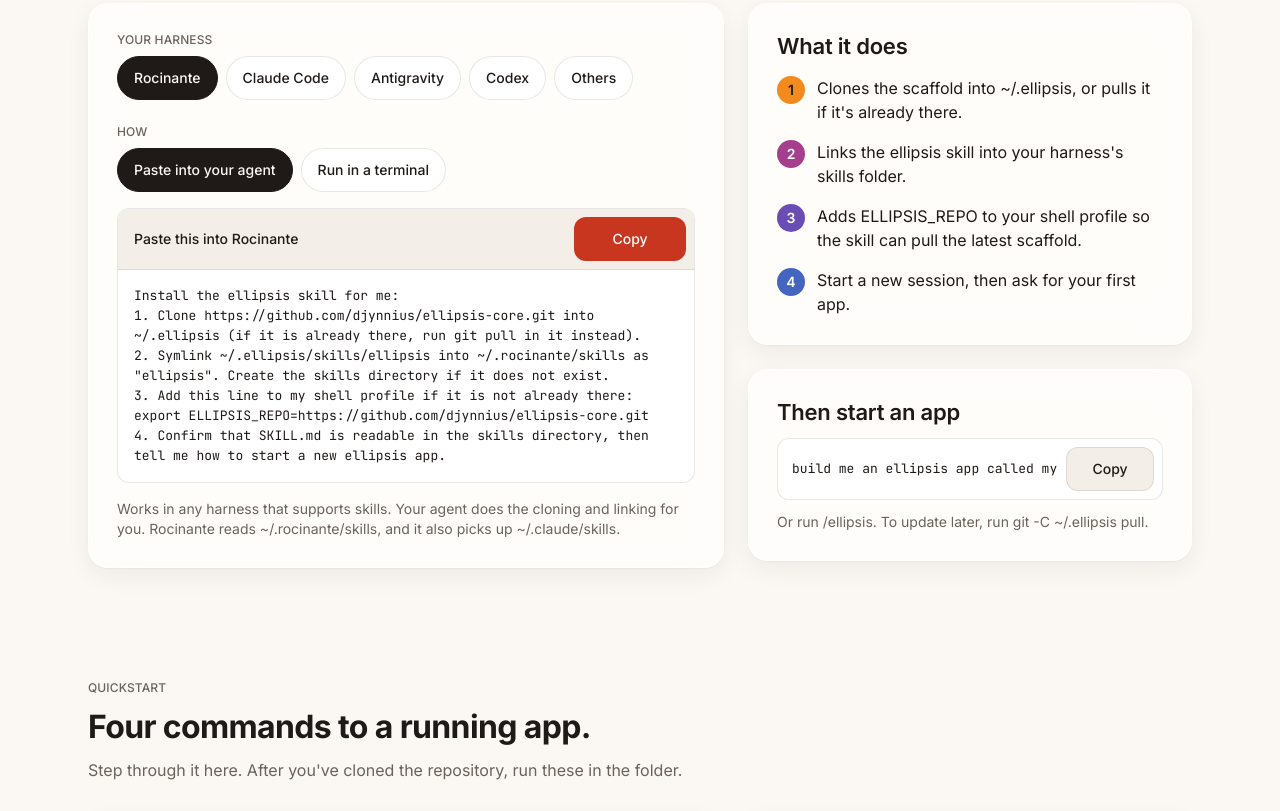
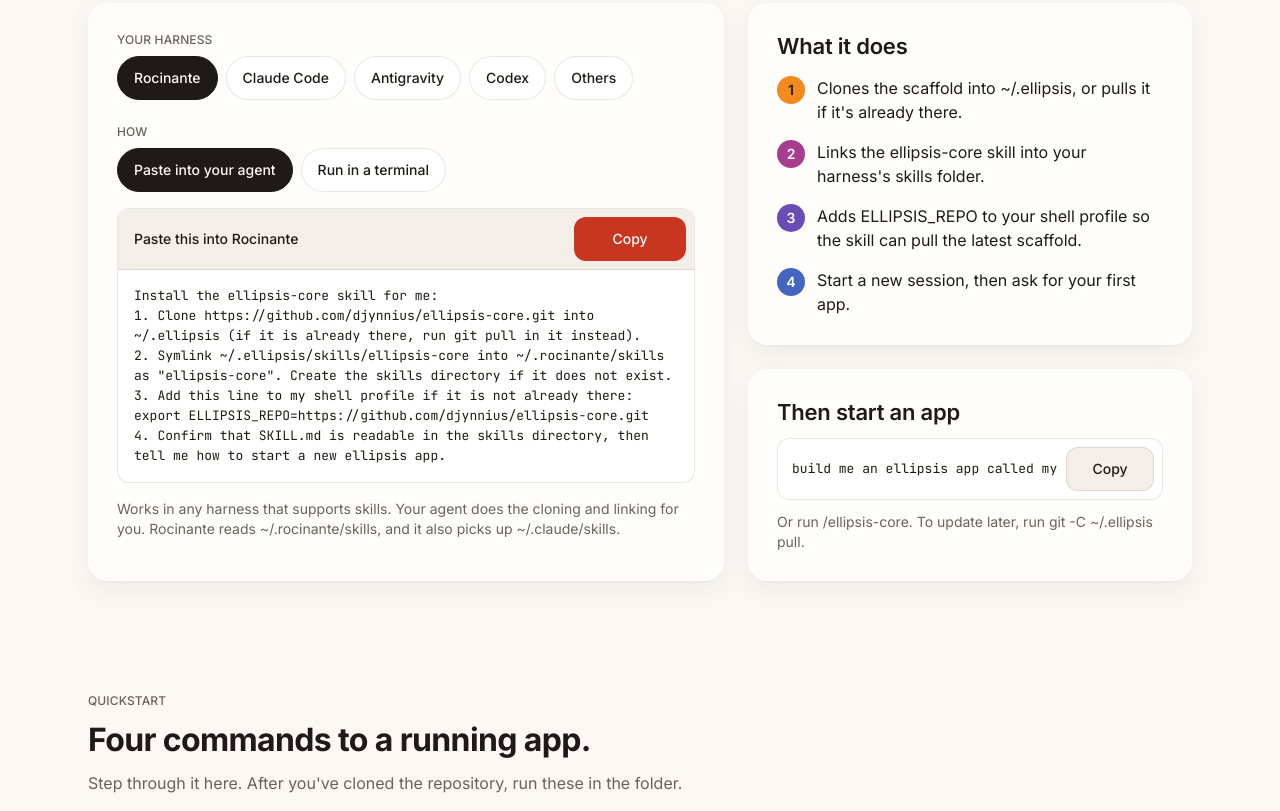
Before and after one commit to djynnius/ellipsis-core, a plain HTML site: page ellipsis-core-site/index.html in a window 1280 px wide. Shown: the part 3849-4660 px from the top of the page. Drawn offline with Linux system fonts and the light colour scheme.

Commit message:
Rename the skill to ellipsis-core
Co-Authored-By: Claude Fable 5.2 <noreply@anthropic.com>

```diff
--- a/ellipsis-core-site/assets/scripts/app.js
+++ b/ellipsis-core-site/assets/scripts/app.js
@@ -141,8 +141,8 @@
     }));
 
     // ---- skill
-    const agentText = 'Install the ellipsis skill for me:\n1. Clone https://github.com/djynnius/ellipsis-core.git into ~/.ellipsis (git pull if it is already there).\n2. Symlink ~/.ellipsis/skills/ellipsis into your skills directory as "ellipsis".\n3. Add export ELLIPSIS_REPO=https://github.com/djynnius/ellipsis-core.git to my shell profile.\n4. Confirm SKILL.md is readable, then tell me how to start a new ellipsis app.';
-    const diyText = 'git clone https://github.com/djynnius/ellipsis-core.git ~/.ellipsis\n\n# Claude Code\nmkdir -p ~/.claude/skills\nln -sfn ~/.ellipsis/skills/ellipsis ~/.claude/skills/ellipsis\n\n# lets the skill pull the latest scaffold\necho \'export ELLIPSIS_REPO=https://github.com/djynnius/ellipsis-core.git\' >> ~/.bashrc';
+    const agentText = 'Install the ellipsis-core skill for me:\n1. Clone https://github.com/djynnius/ellipsis-core.git into ~/.ellipsis (git pull if it is already there).\n2. Symlink ~/.ellipsis/skills/ellipsis-core into your skills directory as "ellipsis-core".\n3. Add export ELLIPSIS_REPO=https://github.com/djynnius/ellipsis-core.git to my shell profile.\n4. Confirm SKILL.md is readable, then tell me how to start a new ellipsis app.';
+    const diyText = 'git clone https://github.com/djynnius/ellipsis-core.git ~/.ellipsis\n\n# Claude Code\nmkdir -p ~/.claude/skills\nln -sfn ~/.ellipsis/skills/ellipsis-core ~/.claude/skills/ellipsis-core\n\n# lets the skill pull the latest scaffold\necho \'export ELLIPSIS_REPO=https://github.com/djynnius/ellipsis-core.git\' >> ~/.bashrc';
     const pillStyle = (on) => 'display:inline-flex;align-items:center;min-height:44px;padding:0 18px;border-radius:999px;box-sizing:border-box;font:500 14px/20px Inter,-apple-system,system-ui,sans-serif;'
       + (on ? 'background:#1F1A17;color:#FBF8F4;border:1px solid #1F1A17;' : 'background:#FFFFFF;color:#1F1A17;border:1px solid rgba(31,26,23,0.10);');
 
@@ -159,17 +159,17 @@
     const dir = hd.dir;
     const dirWords = s.harness === 'other' ? 'your own skills directory (most harnesses read ~/.agents/skills)' : dir;
     const step2 = hd.link
-      ? '2. Symlink ~/.ellipsis/skills/ellipsis into ' + dirWords + ' as "ellipsis". Create the skills directory if it does not exist.\n'
-      : '2. Copy ~/.ellipsis/skills/ellipsis into ' + dirWords + ' as "ellipsis". Copy it rather than symlinking, since symlinked skills may not be picked up. Create the skills directory if it does not exist.\n';
-    const pasteText = 'Install the ellipsis skill for me:\n'
+      ? '2. Symlink ~/.ellipsis/skills/ellipsis-core into ' + dirWords + ' as "ellipsis-core". Create the skills directory if it does not exist.\n'
+      : '2. Copy ~/.ellipsis/skills/ellipsis-core into ' + dirWords + ' as "ellipsis-core". Copy it rather than symlinking, since symlinked skills may not be picked up. Create the skills directory if it does not exist.\n';
+    const pasteText = 'Install the ellipsis-core skill for me:\n'
       + '1. Clone ' + repo + ' into ~/.ellipsis (if it is already there, run git pull in it instead).\n'
       + step2
       + '3. Add this line to my shell profile if it is not already there: export ELLIPSIS_REPO=' + repo + '\n'
       + '4. Confirm that SKILL.md is readable in the skills directory, then tell me how to start a new ellipsis app.';
     const terminalText = 'git clone ' + repo + ' ~/.ellipsis\n\n'
       + (hd.link
-        ? 'mkdir -p ' + dir + ' && ln -sfn ~/.ellipsis/skills/ellipsis ' + dir + '/ellipsis\n\n'
-        : 'mkdir -p ' + dir + ' && rm -rf ' + dir + '/ellipsis && cp -R ~/.ellipsis/skills/ellipsis ' + dir + '/ellipsis\n\n')
+        ? 'mkdir -p ' + dir + ' && ln -sfn ~/.ellipsis/skills/ellipsis-core ' + dir + '/ellipsis-core\n\n'
+        : 'mkdir -p ' + dir + ' && rm -rf ' + dir + '/ellipsis-core && cp -R ~/.ellipsis/skills/ellipsis-core ' + dir + '/ellipsis-core\n\n')
       + '# lets the skill pull the latest scaffold when it starts a new app\n'
       + 'echo \'export ELLIPSIS_REPO=' + repo + '\' >> ~/.bashrc   # or ~/.zshrc';
     const installText = s.method === 'paste' ? pasteText : terminalText;
--- a/ellipsis-core-site/index.html
+++ b/ellipsis-core-site/index.html
@@ -344,7 +344,7 @@
       <div class="el-glass" style="box-sizing:border-box;padding:28px;display:flex;flex-direction:column;gap:16px">
         <h3 style="margin:0;font-size:22px;line-height:28px;font-weight:600;letter-spacing:-0.01em">What it does</h3>
         <div style="display:flex;align-items:flex-start;gap:12px"><span style="width:28px;height:28px;border-radius:999px;background:#F28A1E;color:#1F1A17;display:flex;align-items:center;justify-content:center;font-size:14px;font-weight:600;flex:none">1</span><span>Clones the scaffold into ~/.ellipsis, or pulls it if it's already there.</span></div>
-        <div style="display:flex;align-items:flex-start;gap:12px"><span style="width:28px;height:28px;border-radius:999px;background:#A63E8E;color:#FFFFFF;display:flex;align-items:center;justify-content:center;font-size:14px;font-weight:600;flex:none">2</span><span>Links the ellipsis skill into your harness's skills folder.</span></div>
+        <div style="display:flex;align-items:flex-start;gap:12px"><span style="width:28px;height:28px;border-radius:999px;background:#A63E8E;color:#FFFFFF;display:flex;align-items:center;justify-content:center;font-size:14px;font-weight:600;flex:none">2</span><span>Links the ellipsis-core skill into your harness's skills folder.</span></div>
         <div style="display:flex;align-items:flex-start;gap:12px"><span style="width:28px;height:28px;border-radius:999px;background:#6A4CB5;color:#FFFFFF;display:flex;align-items:center;justify-content:center;font-size:14px;font-weight:600;flex:none">3</span><span>Adds ELLIPSIS_REPO to your shell profile so the skill can pull the latest scaffold.</span></div>
         <div style="display:flex;align-items:flex-start;gap:12px"><span style="width:28px;height:28px;border-radius:999px;background:#4466C0;color:#FFFFFF;display:flex;align-items:center;justify-content:center;font-size:14px;font-weight:600;flex:none">4</span><span>Start a new session, then ask for your first app.</span></div>
       </div>
@@ -354,7 +354,7 @@
           <code style="flex:1;min-width:0;font-family:'JetBrains Mono',ui-monospace,Menlo,monospace;font-size:13px;line-height:20px;overflow-x:auto;white-space:nowrap">build me an ellipsis app called my-app</code>
           <button class="el-btn el-secondary" @click="vm.copyStart" style="flex:none;min-width:88px;padding:0 14px" aria-live="polite">{{ vm.startCopyLabel }}</button>
         </div>
-        <p style="margin:0;font-size:14px;line-height:20px;color:#6B625B">Or run /ellipsis. To update later, run git -C ~/.ellipsis pull.</p>
+        <p style="margin:0;font-size:14px;line-height:20px;color:#6B625B">Or run /ellipsis-core. To update later, run git -C ~/.ellipsis pull.</p>
       </div>
     </div>
   </div>
@@ -441,7 +441,7 @@
     <div style="flex:1.3 1 420px;min-width:0;display:flex;flex-direction:column;gap:16px">
       <span style="font-size:12px;line-height:16px;font-weight:500;letter-spacing:0.01em;color:#6B625B">AGENT SKILL</span>
       <h2 style="margin:0;font-size:32px;line-height:38px;font-weight:700;letter-spacing:-0.02em">Also a skill your agent can use.</h2>
-      <p style="margin:0;color:#6B625B">Ellipsis is both this repository and an agent skill. Run /ellipsis, or say &ldquo;build me an ellipsis app called…&rdquo;. It starts from the scaffold when it can reach it, and rebuilds the same structure from its own notes when it can't.</p>
+      <p style="margin:0;color:#6B625B">Ellipsis is both this repository and an agent skill. Run /ellipsis-core, or say &ldquo;build me an ellipsis app called…&rdquo;. It starts from the scaffold when it can reach it, and rebuilds the same structure from its own notes when it can't.</p>
       <div style="display:flex;flex-wrap:wrap;gap:12px">
         <a class="el-btn el-primary" href="#install">Install the skill</a>
       </div>
```
Also changed, not shown: 5 other files.
